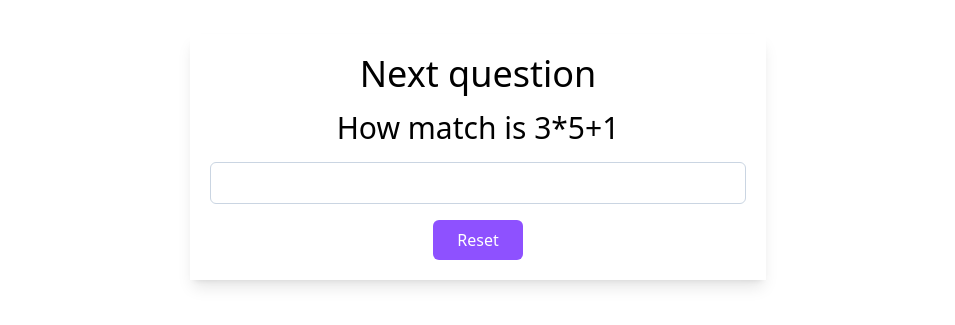
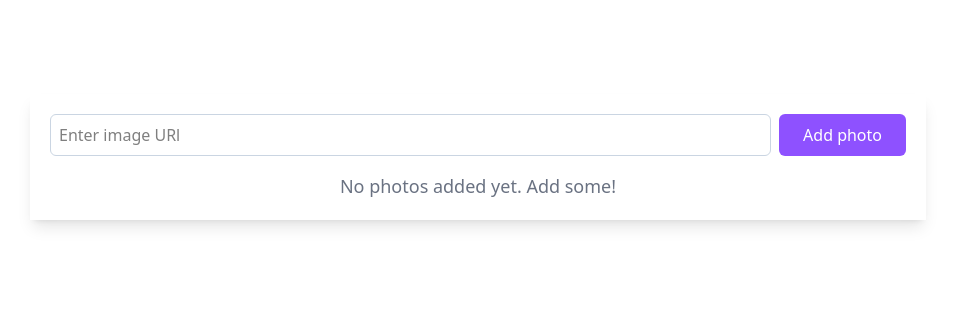
Before and after one commit to alexsanders-git/vue-udemy-course, a Vue app: page / in a window 1280 px wide. Shown: the part 263-588 px from the top of the page, without its empty margins (162-1117 px from the left). Built offline with nearby package versions, Linux system fonts and the light colour scheme; the HTML template or start-up script is replaced by a standard one.

Commit message:
Add project two

```diff
--- a/src/App.vue
+++ b/src/App.vue
@@ -1,9 +1,11 @@
 <script setup lang="ts">
 import ProjectOne from '@/components/ProjectOne.vue';
+import ProjectTwo from '@/components/ProjectTwo.vue';
 </script>
 
 <template>
-  <ProjectOne />
+  <!--  <ProjectOne />-->
+  <ProjectTwo />
 </template>
 
 <style scoped></style>
--- a/src/components/ProjectOne.vue
+++ b/src/components/ProjectOne.vue
@@ -54,7 +54,7 @@ let interval: number = setInterval(check, 4000);
 
 <template>
   <div class="container mx-auto p-5">
-    <div class="flex items-center justify-center h-screen">
+    <div class="flex items-center justify-center min-h-screen">
       <div class="w-full max-w-xl p-5 text-center shadow-lg">
         <h1 class="text-4xl mb-4">
           {{ isDone ? `Your score: ${score} ${getEmoji(score)}` : 'Next question' }}
--- /dev/null
+++ b/src/components/ProjectTwo.vue
@@ -0,0 +1,70 @@
+<script setup lang="ts">
+import { ref } from 'vue';
+
+interface IPhoto {
+  id: number;
+  url: string;
+  isFavorite: boolean;
+}
+
+const photos = ref<IPhoto[]>([]);
+const newPhotoURL = ref('');
+
+const addPhoto = () => {
+  if (newPhotoURL.value !== '') {
+    const photo: IPhoto = {
+      id: getMilliseconds(),
+      url: newPhotoURL.value,
+      isFavorite: false,
+    };
+
+    photos.value.push(photo);
+
+    newPhotoURL.value = '';
+  }
+};
+
+const toggleFavorite = () => {
+  console.log('toggleFavorite');
+};
+
+const getMilliseconds = (): number => {
+  const currentDate = new Date();
+  return currentDate.getTime();
+};
+</script>
+
+<template>
+  <div class="container mx-auto p-5">
+    <div class="flex items-center justify-center min-h-screen">
+      <div class="w-full max-w-4xl p-5 text-center shadow-lg">
+        <form class="flex gap-2 mb-4" @submit.prevent="addPhoto">
+          <input
+            class="grow p-2 border border-slate-300 focus:border-slate-400 outline-none rounded-md"
+            placeholder="Enter image URl"
+            v-model="newPhotoURL"
+          />
+
+          <button
+            class="w-fit py-2 px-6 font-medium text-white bg-violet-500 hover:bg-violet-600 rounded-md cursor-pointer"
+            type="submit"
+          >
+            Add photo
+          </button>
+        </form>
+
+        <div
+          class="grid grid-cols-1 sm:grid-cols-2 md:grid-cols-3 lg:grid-cols-4 gap-4"
+          v-if="photos.length"
+        >
+          <div class="relative w-full h-[200px] p-1 border" v-for="photo in photos" :key="photo.id">
+            <img class="w-full h-full object-cover" :src="photo.url" />
+            <button class="absolute bottom-2 right-4 text-xl cursor-pointer text-white">★</button>
+          </div>
+        </div>
+
+        <p class="text-lg text-gray-500" v-else>No photos added yet. Add some!</p>
+      </div>
+    </div>
+  </div>
+</template>
```
